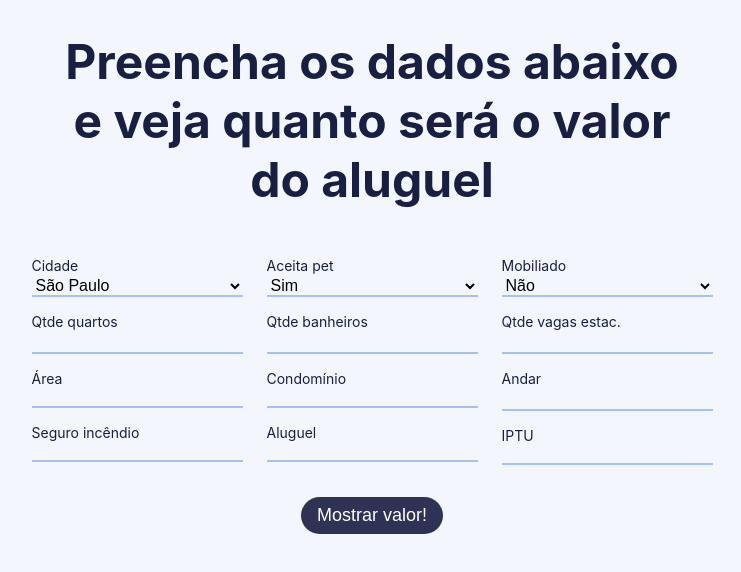
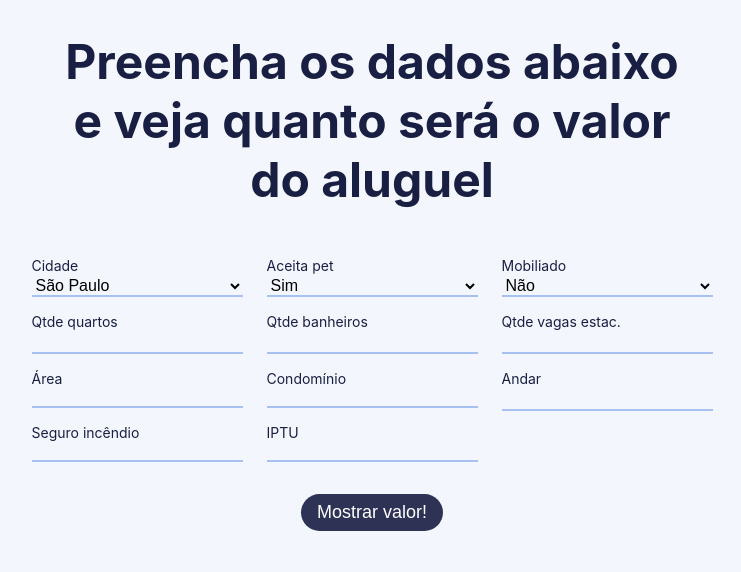
Before and after one commit to RenanNascimento/for-rent, a React (Create React App) app in the folder app/: page / in a window 1280 px wide. Shown: the top 572 px of the page, without its empty margins (268-1009 px from the left). Built offline with nearby package versions, Linux system fonts and the light colour scheme.

Commit message:
[APP] Add prediction page

```diff
--- a/app/src/components/Container/Container.js
+++ b/app/src/components/Container/Container.js
@@ -1,5 +1,6 @@
 import React, { useState } from 'react'
 import Form from '../Form/Form'
+import Prediction from '../Prediction/Prediction'
 
 import * as El from './Container.style'
 
@@ -8,7 +9,8 @@ const Container = () => {
   const [rentAmount, setRentAmount] = useState(0)
 
   const getPredict = async (data) => {
-    fetch('https://for-rent.herokuapp.com/predict', {
+    // fetch('https://for-rent.herokuapp.com/predict', {
+    fetch('http://127.0.0.1:5000/predict', {
       method: 'POST',
       mode: 'cors',
       headers: {
@@ -29,15 +31,13 @@ const Container = () => {
   return (
     <El.Wrapper>
       <El.Container>
-        <El.Title>
-          Preencha os dados abaixo <br />
-          e veja quanto será o valor <br />
-          do aluguel
-        </El.Title>
         {isShowForm ? (
           <Form getPredict={(data) => getPredict(data)} />
         ) : (
-          <h1>{rentAmount}</h1>
+          <Prediction
+            rentAmount={rentAmount}
+            goBack={() => setIsShowForm(true)}
+          />
         )}
       </El.Container>
     </El.Wrapper>
--- a/app/src/components/Container/Container.style.js
+++ b/app/src/components/Container/Container.style.js
@@ -7,6 +7,9 @@ export const Wrapper = styled.div`
 `
 
 export const Container = styled.div`
+  display: flex;
+  flex-direction: column;
+  align-items: center;
   margin: 0 52px;
 `
 
--- a/app/src/components/Form/Form.js
+++ b/app/src/components/Form/Form.js
@@ -32,8 +32,6 @@ const Form = ({ getPredict }) => {
       numStrToFloat(data.hoa || '0'),
       // floor
       data.floor === '' ? 0 : parseFloat(data.floor),
-      // rentAmount
-      numStrToFloat(data.rentAmount || '0'),
       // propertyTax
       numStrToFloat(data.propertyTax || '0'),
       // fireInsurance
@@ -60,7 +58,12 @@ const Form = ({ getPredict }) => {
   }
 
   return (
-    <El.FormContainer>
+    <>
+      <El.Title>
+        Preencha os dados abaixo <br />
+        e veja quanto será o valor <br />
+        do aluguel
+      </El.Title>
       <El.Form id="form" onSubmit={handleSubmit(onSubmit)}>
         <El.FieldGroup>
           {/* city */}
@@ -146,15 +149,15 @@ const Form = ({ getPredict }) => {
             />
           </El.Field>
 
-          {/* rent amount */}
+          {/* property tax */}
           <El.Field>
-            <El.Label htmlFor="rent-amount">Aluguel</El.Label>
+            <El.Label htmlFor="property-tax">IPTU</El.Label>
             <NumberFormat
-              id="rent-amount"
+              id="property-tax"
               allowNegative={false}
               decimalSeparator=","
               prefix="R$ "
-              {...register('rentAmount')}
+              {...register('propertyTax')}
             />
           </El.Field>
         </El.FieldGroup>
@@ -192,18 +195,6 @@ const Form = ({ getPredict }) => {
               {...register('floor')}
             />
           </El.Field>
-
-          {/* property tax */}
-          <El.Field>
-            <El.Label htmlFor="property-tax">IPTU</El.Label>
-            <NumberFormat
-              id="property-tax"
-              allowNegative={false}
-              decimalSeparator=","
-              prefix="R$ "
-              {...register('propertyTax')}
-            />
-          </El.Field>
         </El.FieldGroup>
       </El.Form>
       <El.ButtonWrapper>
@@ -213,7 +204,7 @@ const Form = ({ getPredict }) => {
           </El.Button>
         )}
       </El.ButtonWrapper>
-    </El.FormContainer>
+    </>
   )
 }
 
--- a/app/src/components/Form/Form.style.js
+++ b/app/src/components/Form/Form.style.js
@@ -1,9 +1,9 @@
 import styled from 'styled-components'
 
-export const FormContainer = styled.div`
-  display: flex;
-  flex-direction: column;
-  align-items: center;
+export const Title = styled.h1`
+  text-align: center;
+  font-size: 48px;
+  color: #191f43;
 `
 
 export const Form = styled.form`
--- /dev/null
+++ b/app/src/components/Prediction/Prediction.js
@@ -0,0 +1,20 @@
+import React from 'react'
+
+import * as El from './Prediction.style'
+
+const Prediction = ({ rentAmount, goBack }) => {
+  var formatter = new Intl.NumberFormat('pt-BR', {
+    style: 'currency',
+    currency: 'BRL',
+  })
+
+  return (
+    <>
+      <El.Title>Valor do aluguel:</El.Title>
+      <El.PredictValue>{formatter.format(rentAmount)}</El.PredictValue>
+      <El.Button onClick={() => goBack()}>Voltar</El.Button>
+    </>
+  )
+}
+
+export default Prediction
--- /dev/null
+++ b/app/src/components/Prediction/Prediction.style.js
@@ -0,0 +1,28 @@
+import styled from 'styled-components'
+
+export const Title = styled.h1`
+  text-align: center;
+  font-size: 36px;
+  color: #191f43;
+`
+
+export const PredictValue = styled.div`
+  text-align: center;
+  font-size: 32px;
+  color: #191f43;
+`
+
+export const Button = styled.button`
+  cursor: pointer;
+  font-size: 18px;
+  border: none;
+  border-radius: 24px;
+  padding: 8px 16px;
+  background-color: #191f43e6;
+  color: white;
+  margin-top: 24px;
+
+  &:hover {
+    background-color: #191f43;
+  }
+`
```
